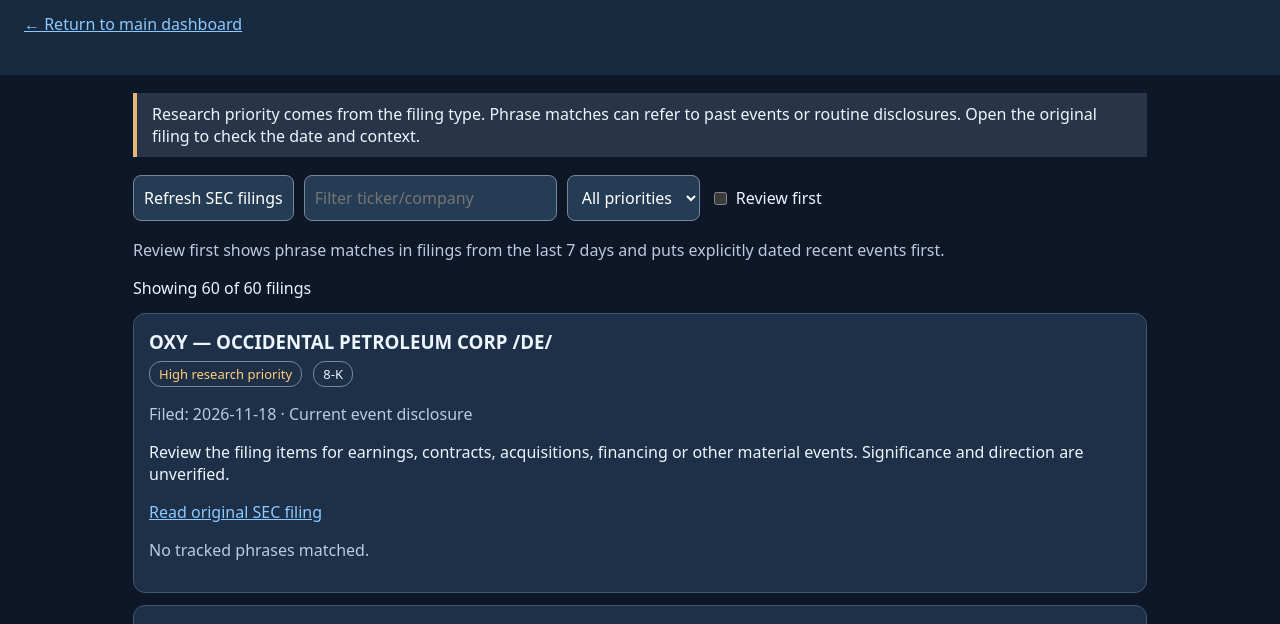
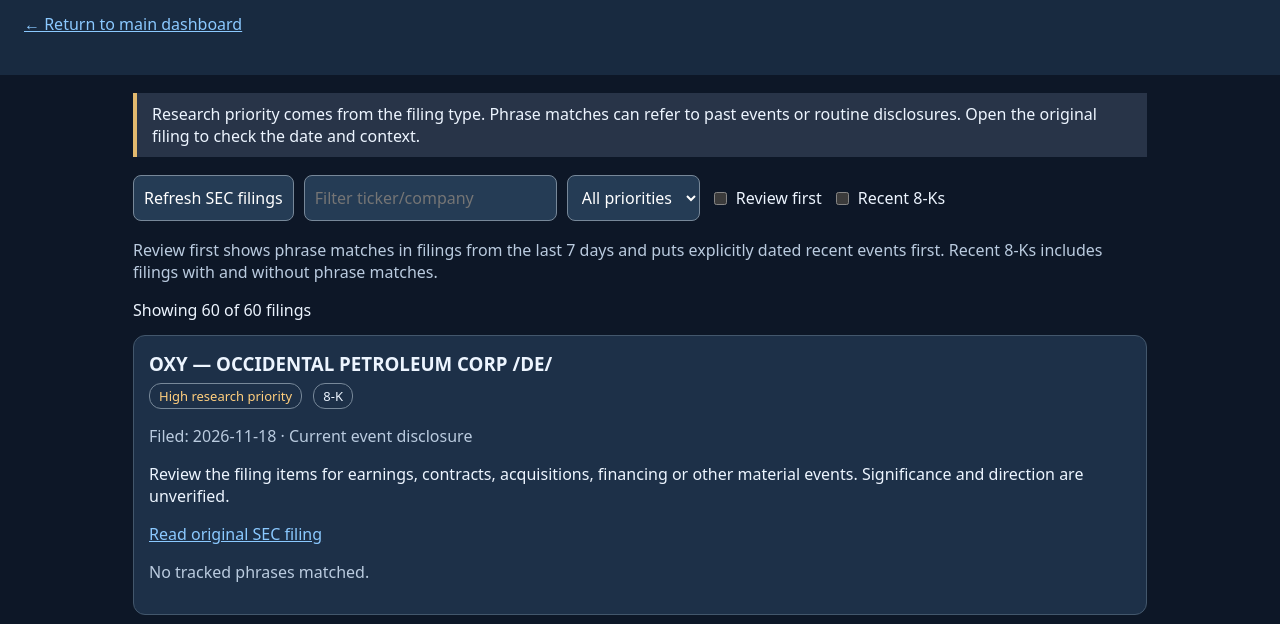
Before and after one commit to Sep5242/catalyst-1st, a plain HTML site: page sec-analysis.html in a window 1280 px wide. Shown: the part 100-724 px from the top of the page. Drawn offline with Linux system fonts and the light colour scheme.

Commit message:
Add files via upload

```diff
--- a/sec-analysis.html
+++ b/sec-analysis.html
@@ -4,7 +4,7 @@
 :root{color-scheme:dark}*{box-sizing:border-box}body{font:16px system-ui,Arial,sans-serif;background:#0d1727;color:#edf5ff;margin:0}header{padding:24px;background:#182a40}h1{color:#72e2c3;margin:0 0 8px}main{max-width:1050px;margin:auto;padding:18px}a{color:#8bc9ff}button,select,input{font:inherit;padding:10px;border-radius:8px;border:1px solid #789;background:#253c55;color:#fff}button{cursor:pointer}.controls label{display:flex;align-items:center;gap:6px;min-height:44px}.controls{display:flex;gap:10px;flex-wrap:wrap;margin:18px 0}.item{background:#1d3048;padding:15px;border-radius:12px;margin:12px 0;border:1px solid #43576c}.item h3{margin:0 0 7px}.muted{color:#bacbdf}.tag{display:inline-block;border:1px solid #789;border-radius:12px;padding:3px 9px;margin-right:7px;font-size:13px}.high{color:#ffce7d}.medium{color:#a3e6ff}.low{color:#c4d0de}.notice{border-left:4px solid #e2b96e;padding:10px 15px;background:#283448}small{color:#bbcadb}#status{min-height:24px}</style></head>
 <body><header><h1>CATALYST 1ST — SEC Research</h1><div>Filing priorities and evidence</div><p><a href="./">← Return to main dashboard</a></p></header>
 <main><div class="notice">Research priority comes from the filing type. Phrase matches can refer to past events or routine disclosures. Open the original filing to check the date and context.</div>
-<div class="controls"><button id="refresh">Refresh SEC filings</button><input id="search" placeholder="Filter ticker/company" aria-label="Filter ticker or company"><select id="priority" aria-label="Filter priority"><option value="">All priorities</option><option>High</option><option>Medium</option><option>Low</option></select><label><input type="checkbox" id="review-first"> Review first</label></div><p class="muted">Review first shows phrase matches in filings from the last 7 days and puts explicitly dated recent events first.</p><div id="status" role="status"></div><div id="results"></div></main>
+<div class="controls"><button id="refresh">Refresh SEC filings</button><input id="search" placeholder="Filter ticker/company" aria-label="Filter ticker or company"><select id="priority" aria-label="Filter priority"><option value="">All priorities</option><option>High</option><option>Medium</option><option>Low</option></select><label><input type="checkbox" id="review-first"> Review first</label><label><input type="checkbox" id="recent-8ks"> Recent 8-Ks</label></div><p class="muted">Review first shows phrase matches in filings from the last 7 days and puts explicitly dated recent events first. Recent 8-Ks includes filings with and without phrase matches.</p><div id="status" role="status"></div><div id="results"></div></main>
 <script>
 let filings=[];
 let analysisByAccession = new Map();
@@ -33,13 +33,18 @@ const REVIEW_DAYS = 7;
 const months = 'January February March April May June July August September October November December'.split(' ');
 const explicitDate = new RegExp('\\bon (' + months.join('|') + ') (\\d{1,2}), (20\\d{2})\\b', 'gi');
 
+function filedRecently(filing, today) {
+  const filed = Date.parse(filing.filed);
+  return filed <= today && filed > today - REVIEW_DAYS * DAY;
+}
+
 function reviewDetails(filing, today) {
   const signals = analysisByAccession.get(filing.accession)?.signals ?? [];
   const excerpts = signals.flatMap(signal =>
     (signal.excerpts ?? []).map(text => ({text, phrase: signal.phrase})));
   if (!signals.length) return {rank: 0, label: ''};
   const filed = Date.parse(filing.filed);
-  const recentFiling = filed <= today && filed > today - REVIEW_DAYS * DAY;
+  const recentFiling = filedRecently(filing, today);
   const dates = new Set();
   let historical = 0;
   for (const {text, phrase} of excerpts) {
@@ -74,6 +79,7 @@ function render() {
   const query = document.getElementById('search').value.trim().toLowerCase();
   const priority = document.getElementById('priority').value;
   const reviewFirst = document.getElementById('review-first').checked;
+  const recent8ks = document.getElementById('recent-8ks').checked;
   const today = Date.parse(new Date().toISOString().slice(0, 10));
   const results = filings.map(filing => ({
     filing,
@@ -82,10 +88,12 @@ function render() {
   })).filter(({filing, classification, review}) =>
     (!priority || priority === classification.priority) &&
     (!query || [filing.ticker, filing.company].some(value => String(value ?? '').toLowerCase().includes(query))) &&
-    (!reviewFirst || review.rank > 0));
+    (!reviewFirst || review.rank > 0) &&
+    (!recent8ks || (filing.form === '8-K' && filedRecently(filing, today))));
   if (reviewFirst) {
     results.sort((a, b) => b.review.rank - a.review.rank || b.filing.filed.localeCompare(a.filing.filed));
   }
+  if (recent8ks) results.sort((a, b) => b.filing.filed.localeCompare(a.filing.filed));
   document.getElementById('status').textContent = `Showing ${results.length} of ${filings.length} filings${analysisStatus}`;
   document.getElementById('results').innerHTML = results.length ? results.map(({filing, classification, review}) => {
     const url = String(filing.url ?? '');
@@ -101,7 +109,7 @@ function render() {
       <p>${esc(classification.why)}</p>
       ${link}${renderEvidence(filing)}
     </article>`;
-  }).join('') : `<p>${reviewFirst ? 'No filings match Review first. Turn it off to browse older or unmatched filings.' : 'No matching filings.'}</p>`;
+  }).join('') : `<p>${reviewFirst ? 'No filings match Review first. Turn it off to browse older or unmatched filings.' : recent8ks ? 'No 8-Ks from the last seven days match your filters.' : 'No matching filings.'}</p>`;
 }
 async function readFeed(path) {
   const response = await fetch(path, {cache: 'no-store'});
@@ -144,6 +152,11 @@ async function load() {
   }
 }
 document.getElementById('refresh').onclick=load;document.getElementById('search').oninput=render;document.getElementById('priority').onchange=render;
-document.getElementById('review-first').onchange=render;
+for (const [id, otherId] of [['review-first', 'recent-8ks'], ['recent-8ks', 'review-first']]) {
+  document.getElementById(id).onchange = event => {
+    if (event.target.checked) document.getElementById(otherId).checked = false;
+    render();
+  };
+}
 load();
 </script></body></html>
```
